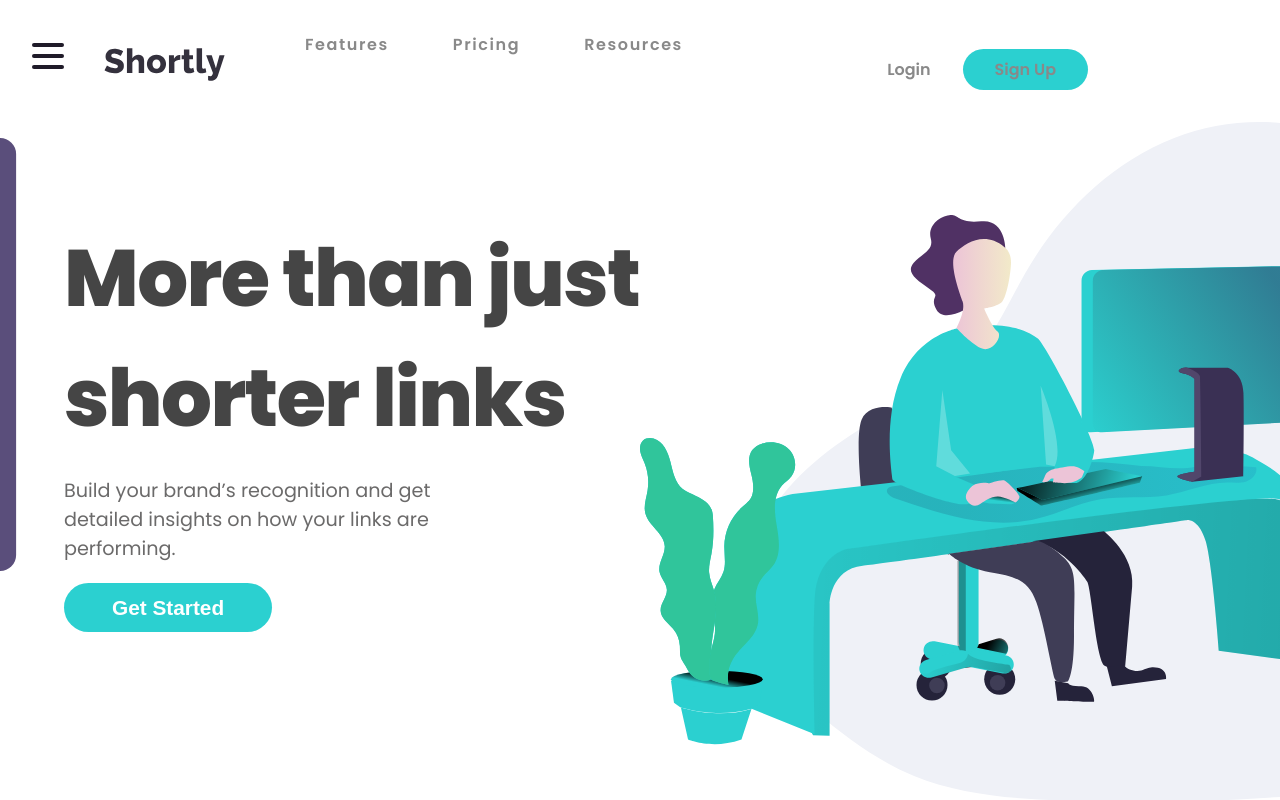
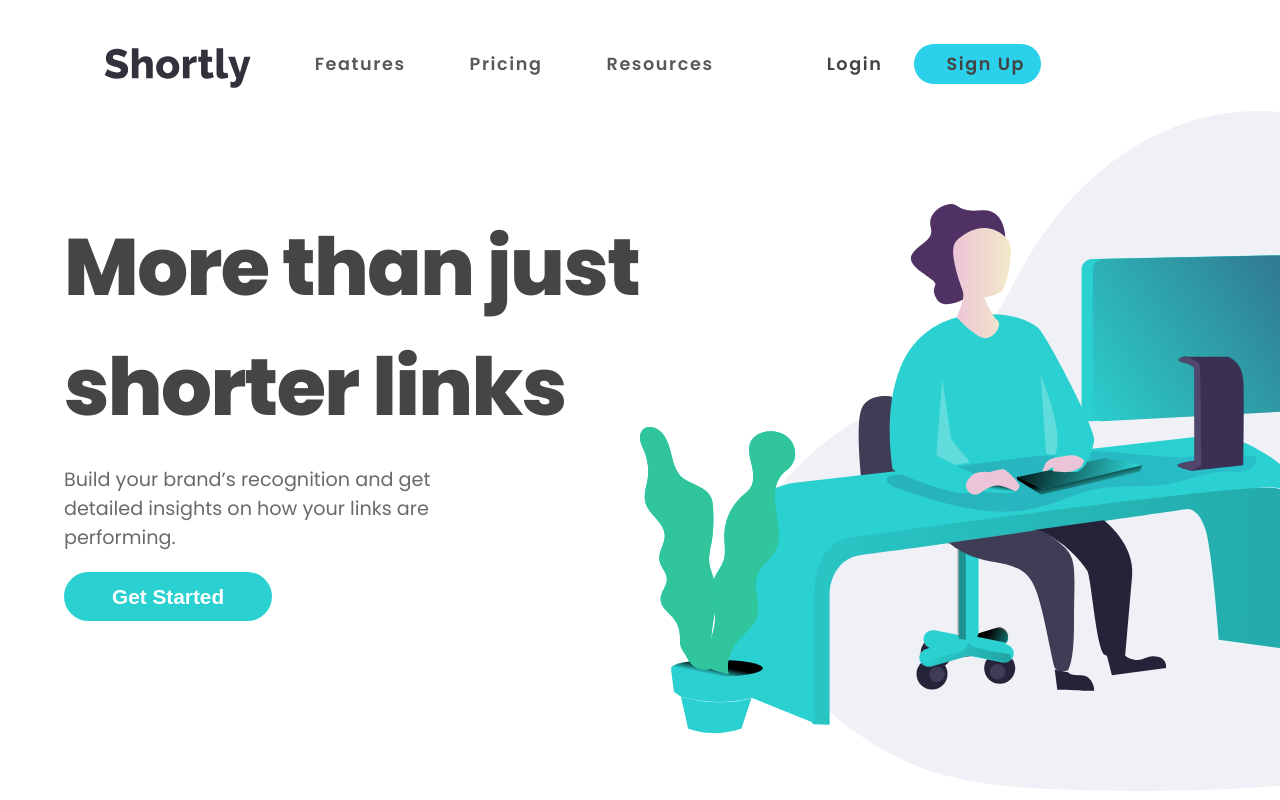
Before and after one commit to honeykhra/week10-urlShortner, a React (Create React App) app: page / in a window 1280 px wide. Shown: the top 800 px of the page. Built offline with nearby package versions, Linux system fonts and the light colour scheme.

Commit message:
all finishing touches added

```diff
--- a/src/App.css
+++ b/src/App.css
@@ -18,45 +18,48 @@ p {
 }
 
 /* Navbar */
+.nav-container {
+  display: block;
+}
 .navbar {
   width: 90vw;
   display: flex;
   padding: 0 4rem;
   margin-top: 2rem;
 }
+.navbar .a img {
+  height: 2.5rem;
+}
+.nav-links {
+  display: flex;
+  margin-top: 1.2rem;
+}
 .left-items {
   width: 40vw;
-  display: flex;
-  justify-content: space-between;
 }
-.left-items li a {
+
+.a {
   padding-right: 1rem;
-  color: #898989;
-  font-size: 1rem;
+  color: #595959;
   font-weight: 600;
   text-decoration: none;
+  font-size: 1.1rem;
 }
-.left-items li img {
-  height: 2.5rem;
+
+.left-items .a {
+  background: #fff;
 }
 
 .right-items {
   width: 40vw;
-  display: flex;
-  align-items: center;
-  justify-content: flex-end;
 }
-.right-items li {
-  padding-right: 2rem;
-  color: #898989;
-  font-size: 1rem;
+.right-items .a {
+  color: #444343;
   font-weight: 600;
 }
 .active {
   color: #fff;
   background: #2bd0d0;
-  border-radius: 2rem;
-  padding: 0.5rem 2rem;
 }
 
 /* Hero */
@@ -337,6 +340,10 @@ p {
 /* When the screen is less than 600 pixels wide, hide all links, except for the first one ("Home"). Show the link that contains should open and close the topnav (.icon) */
 @media screen and (max-width: 600px) {
   /* Navbar */
+  .nav-container {
+    display: none;
+  }
+
   .navbar {
     width: 90vw;
     display: flex;
--- a/src/components/HamMenu.js
+++ b/src/components/HamMenu.js
@@ -9,7 +9,9 @@ const Menu = ({ open, setOpen }) => {
       <a href="/">Resources</a>
       <span className="line"></span>
       <a href="/">Login</a>
-      <a href="/">Sign up</a>
+      <a href="/">
+        Sign up
+      </a>
     </div>
   );
 };
--- a/src/components/Hamburger.css
+++ b/src/components/Hamburger.css
@@ -1,8 +1,17 @@
 /* Hamburger Menu */
+.burger-container {
+  display: none;
+}
+
+.logo {
+  margin: 2.5rem 2rem;
+  height: 2.5rem;
+}
+
 .hamburger {
   position: absolute;
   top: 5%;
-  left: 2rem;
+  right: 2rem;
   display: flex;
   flex-direction: column;
   justify-content: space-around;
@@ -57,13 +66,13 @@
   justify-content: center;
   align-items: center;
   background: #5a4e7b;
-  text-align: left;
   padding: 2rem;
   position: absolute;
-  margin: 1rem;
+  right: 0.5rem;
+  margin: 0 1rem;
   border-radius: 1rem;
   transition: transform 0.3s ease-in-out;
-  transform: translateX(-100%);
+  transform: translateX(120%);
 }
 .open {
   transform: translateX(0%);
@@ -85,8 +94,10 @@ a {
 a:hover {
   background: #2bd0ea;
 }
-
-.line{
+a:last-child {
+  background: #2bd0ea;
+}
+.line {
   width: 100%;
   height: 2px;
   background: #a6acad;
@@ -94,6 +105,10 @@ a:hover {
 }
 
 @media screen and (max-width: 600px) {
+  .burger-container {
+    display: block;
+  }
+
   .styledmenu {
     width: 70vw;
   }
--- a/src/components/HamburgerMenu.js
+++ b/src/components/HamburgerMenu.js
@@ -1,11 +1,13 @@
 import React, { useState } from "react";
 import Menu from "./HamMenu";
 import "./Hamburger.css";
+import logo from "../images/logo.svg";
 
 const HamburgerMenu = () => {
   const [open, setOpen] = useState(false);
   return (
-    <div className="">
+    <div className="burger-container">
+      <img src={logo} alt="logo" className="logo" />
       <div className="hamburger" open={open} onClick={() => setOpen(!open)}>
         <div className=""></div>
         <div className=""></div>
--- a/src/components/Navbar.js
+++ b/src/components/Navbar.js
@@ -3,27 +3,33 @@ import logo from "../images/logo.svg";
 
 const Navbar = () => {
   return (
-    <div>
-      <ul className="navbar">
-        <div className="left-items">
-          <a href="#home">
-            <img src={logo} alt="" />
-          </a>
-          <li>
-            <a href="#features">Features</a>
-          </li>
-          <li>
-            <a href="#pricing">Pricing</a>
-          </li>
-          <li>
-            <a href="#resources">Resources</a>
-          </li>
+    <div className="nav-container">
+      <div className="navbar">
+        <a className="a" href="#home">
+          <img src={logo} alt="logo" />
+        </a>
+        <div className="nav-links">
+          <div className="left-items">
+            <a className="a" href="#features">
+              Features
+            </a>
+            <a className="a" href="#pricing">
+              Pricing
+            </a>
+            <a className="a" href="#resources">
+              Resources
+            </a>
+          </div>
+          <div className="right-items">
+            <a className="a" href="#login">
+              Login
+            </a>
+            <a className="a active" href="#signup">
+              Sign Up
+            </a>
+          </div>
         </div>
-        <div className="right-items">
-          <li>Login</li>
-          <li className="active"> Sign Up</li>
-        </div>
-      </ul>
+      </div>
     </div>
   );
 };
```
